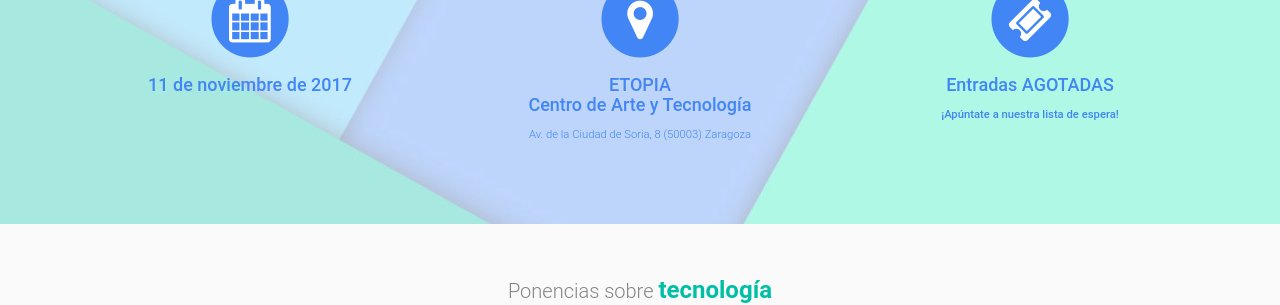
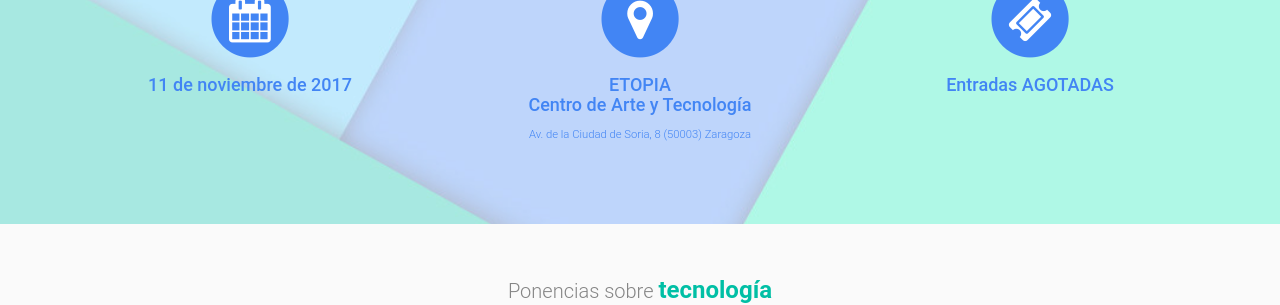
Before and after one commit to jessicaredrado/web_wtm_zgz_17, a Jekyll site: the page built from index.html, in a window 1280 px wide and 1400 px high. Shown: the part 439-744 px from the top of the window. Built offline with Jekyll 4.4.1, drawn with Linux system fonts in a browser that asks for light colours; some of the changed text lies outside the part shown.

Commit message:
Añadimos apartado con lista de distribucion, ocultamos apartado de lista de espera para venta de entradas y añadimos visualizacion de videos de Youtube en la agenda.

```diff
--- a/_config.yml
+++ b/_config.yml
@@ -418,6 +418,7 @@ talks_track_1:
     speaker: Marisa Claver Barón
     bio_speaker:
     twitter_speaker:
+    url_youtube: BDHyZMftnrQ
   - time: 11:00-11:25
     track: 1
     name: 'Más de 10 Años acercando la tecnología a las chicas en Aragón'
@@ -425,6 +426,7 @@ talks_track_1:
     speaker: María Villarroya Gaudó
     bio_speaker:
     twitter_speaker:
+    url_youtube: nRLoexIesw4
   - time: '11:30-11:40'
     track: 1
     name: 'Talento femenino en la gestión y dirección de proyectos y equipos'
@@ -432,6 +434,7 @@ talks_track_1:
     speaker: Mayte Ortín Puertolas
     bio_speaker:
     twitter_speaker:
+    url_youtube: kWmYkB5kqkg
   - time: '11:45-12:15'
     track: all
     name: DESCANSO CAFÉ
@@ -446,6 +449,7 @@ talks_track_1:
     speaker: Irene Luzán Gallego
     bio_speaker:
     twitter_speaker:
+    url_youtube: IlhHkdoMr8A
   - time: 12:45-13:10
     track: 1
     name: 'Una sede electronica para la igualdad de oportunidades'
@@ -453,6 +457,7 @@ talks_track_1:
     speaker: Maria Jesus Fernández Ruiz
     bio_speaker:
     twitter_speaker:
+    url_youtube: zo1hw8nFQXs
   - time: 13:15-13:40
     track: 1
     name: 'Cómo Youtube nos ayuda a conseguir nuestros sueños'
@@ -460,6 +465,7 @@ talks_track_1:
     speaker: Lucia Sanchez
     bio_speaker:
     twitter_speaker:
+    url_youtube: oxWFVjHe5j0
   - time: 13:45-14:10
     track: 1
     name: 'No, este robot no lo ha hecho mi hermano'
@@ -481,6 +487,7 @@ talks_track_1:
     speaker: 'Diana Ruiz'
     bio_speaker:
     twitter_speaker:
+    url_youtube: 8BaX-X2IEDc
   - time: 16:15-16:25
     track: 1
     name: 'Aprendiendo a que los ordenadores aprendan'
@@ -488,6 +495,7 @@ talks_track_1:
     speaker: Ana Belén Cambra Linés
     bio_speaker:
     twitter_speaker:
+    url_youtube: wZA-lEGBHw8
   - time: 16:30-16:55
     track: 1
     name: 'Mi viaje del desarrollo al diseño y todo lo que aprendí por el camino'
@@ -495,6 +503,7 @@ talks_track_1:
     speaker: Lucía Gómez López
     bio_speaker:
     twitter_speaker:
+    url_youtube: dnBzNy1vEsY
   - time: 17:00-17:30
     track: all
     name: DESCANSO CAFÉ
@@ -509,6 +518,7 @@ talks_track_1:
     speaker: Raquel García Escobedo
     bio_speaker:
     twitter_speaker:
+    url_youtube: hTruhnWlL74
   - time: 18:00-18:25
     track: 1
     name: 'Mujeres en ciberseguridad: ¡cambiemos los números!'
@@ -516,6 +526,7 @@ talks_track_1:
     speaker: Carmen López
     bio_speaker:
     twitter_speaker:
+    url_youtube: A861SkO4AbE
   - time: 18:30-18:50
     track: all
     name: 'MONOLOGOS: RISArchers'
@@ -560,6 +571,7 @@ talks_track_2:
     speaker: Veronica Abizanda
     bio_speaker:
     twitter_speaker:
+    url_youtube: PFdNgNEzvfU
   - time: '11:00-11:25'
     track: 2
     name: 'Usos inesperados para objetos comunes'
@@ -567,6 +579,7 @@ talks_track_2:
     speaker: Marta Pérez Campos
     bio_speaker:
     twitter_speaker:
+    url_youtube: -82CNBwnyZM
   - time: 11:30-11:40
     track: 2
     name: 'Cómo hacer que alguien de letras se interese por la ciencia a través de la tecnología'
@@ -574,6 +587,7 @@ talks_track_2:
     speaker: Marta Azanza Hernández
     bio_speaker:
     twitter_speaker:
+    url_youtube: cDsk001C1JQ
   - time: 11:45-12:15
     track: all
     name: DESCANSO CAFÉ
@@ -588,6 +602,7 @@ talks_track_2:
     speaker: Cristina Pérez Galán (TORRESBURRIEL ESTUDIO)
     bio_speaker:
     twitter_speaker:
+    url_youtube: 0tr7R4D7Rsk
   - time: 12:45-13:10
     track: 2
     name: 'From zero to hero @ adidas'
@@ -595,6 +610,7 @@ talks_track_2:
     speaker: Isabel Agustín Lafuente y Paloma Royo Cascajares (ADIDAS)
     bio_speaker:
     twitter_speaker:
+    url_youtube: vrCoPgcBJ_U
   - time: 13:15-13:40
     track: 2
     name: 'Sistemas de navegación por satélite europeos'
@@ -602,6 +618,7 @@ talks_track_2:
     speaker: Elisabet Lacarra
     bio_speaker:
     twitter_speaker:
+    url_youtube: -4Fbhb0eqf0
   - time: 13:45-14:10
     track: 2
     name: 'Marketing analítico:usando los datos para vender más'
@@ -609,6 +626,7 @@ talks_track_2:
     speaker: Silvia Casas Cañadas
     bio_speaker:
     twitter_speaker:
+    url_youtube: _A3JUdtZlyI
   - time: 14:15-15:45
     track: all
     name: COMIDA
@@ -623,6 +641,7 @@ talks_track_2:
     speaker: Noemi Medina (INTELYGENZ)
     bio_speaker:
     twitter_speaker:
+    url_youtube: DCdkrHpPsS4
   - time: 16:15-16:25
     track: 2
     name: 'Sin género de dudas, tecnología'
@@ -630,6 +649,7 @@ talks_track_2:
     speaker: Luisa Lahoz Folguera
     bio_speaker:
     twitter_speaker:
+    url_youtube: 3xlM-zn1wQM
   - time: 16:30-16:55
     track: 2
     name: 'Cómo empatizar con el usuario desde el backend'
@@ -637,6 +657,7 @@ talks_track_2:
     speaker: Belén Ortega (CENTRAL DE RESERVAS)
     bio_speaker:
     twitter_speaker:
+    url_youtube: krdJLwvze6s
   - time: 17:00-17:30
     track: all
     name: DESCANSO CAFÉ
@@ -651,6 +672,7 @@ talks_track_2:
     speaker: Marta Ortín Obon
     bio_speaker:
     twitter_speaker:
+    url_youtube: Mb5YqL_umoA
   - time: 18:00-18:25
     track: 2
     name: 'Women in New Media Art - Etopia Archive'
@@ -658,6 +680,7 @@ talks_track_2:
     speaker: María Blasco
     bio_speaker:
     twitter_speaker:
+    url_youtube: EThrVOIE77k
   - time: 18:30-18:50
     track: all
     name: MONOLOGOS
--- a/_includes/agenda.html
+++ b/_includes/agenda.html
@@ -43,6 +43,9 @@
                   {% assign talk_track_1_descrip = talk_track_1.descrip | strip_newlines %}
                   {% assign talk_track_2_descrip = talk_track_2.descrip | strip_newlines %}
 
+                  {% assign talk_track_1_youtube = talk_track_1.url_youtube | strip_newlines %}
+                  {% assign talk_track_2_youtube = talk_track_2.url_youtube | strip_newlines %}
+
                   {% if talk_track_1_name == "" %}
 
                 <td class="empty"></td>
@@ -71,6 +74,10 @@
                           <p><strong>{{ talk_track_1.speaker }}</strong></p>
                           <!--<hr class="small">
                           <p>{{ talk_track_1.bio_speaker }}</p>-->
+                          {% if talk_track_1_youtube != ""  %}
+                          <hr class="small">
+                          <iframe width="90%" height="315" src="https://www.youtube.com/embed/{{ talk_track_1_youtube }}"  allowfullscreen></iframe>
+                          {% endif %}
                           <div class="visible-xs-block text-center">
                             <button type="button" class="btn btn-default" data-dismiss="modal">CERRAR</button>
                           </div>
@@ -110,6 +117,10 @@
                           <p><strong>{{ talk_track_2.speaker }}</strong></p>
                           <!--<hr class="small"/>
                           <p>{{ talk_track_2.bio_speaker }}</p>-->
+                          {% if talk_track_2_youtube != ""  %}
+                          <hr class="small">
+                          <iframe width="560" height="315" src="https://www.youtube.com/embed/{{ talk_track_2_youtube }}"  allowfullscreen></iframe>
+                          {% endif %}
                           <div class="visible-xs-block text-center">
                             <button type="button" class="btn btn-default" data-dismiss="modal">CERRAR</button>
                           </div>
--- a/_includes/details.html
+++ b/_includes/details.html
@@ -12,10 +12,6 @@
               <h4>
                 <strong>11 de noviembre de 2017</strong>
               </h4>
-              <!--
-              <p>Lorem ipsum dolor sit amet, consectetur adipisicing elit.</p>
-              <a href="#" class="btn btn-light">Learn More</a>
-              -->
             </div>
           </div>
           <div class="col-md-4 col-sm-4 col-xs-12">
@@ -27,11 +23,7 @@
               <h4>
                 <strong>ETOPIA<br/>Centro de Arte y Tecnología</strong>
               </h4>
-
               <p>Av. de la Ciudad de Soria, 8 (50003) Zaragoza</p>
-              <!--
-              <a href="#" class="btn btn-light">Learn More</a>
-              -->
             </div>
           </div>
           <div class="col-md-4 col-sm-4 col-xs-12">
@@ -40,28 +32,37 @@
               <i class="fa fa-circle fa-stack-2x"></i>
               <i class="fa fa-ticket fa-stack-1x" style="color: #ffffff;"></i>
             </span>
-              <h4>
+
                 <!--
+                  <h4>
                 <strong>Entradas disponibles <br/> 15 de septiembre a las 10:00</strong>
+                </h4>
                 -->
                 <!--
+                  <h4>
                 <strong>Entradas ya a la venta</strong>
+                </h4>
                 -->
                 <!--
+                  <h4>
                 <strong>Primera tanda de entradas AGOTADAS</strong>
+                </h4>
               -->
               <!--
+                <h4>
               <strong>Entradas de nuevo a la venta</strong>
               </h4>
             -->
+            <h4>
             <strong>Entradas AGOTADAS</strong>
-</h4><p>
+            </h4>
+              <!--
+                <p>
             <strong>¡Apúntate a nuestra lista de espera!</strong>
-              <!--
-              <p>Lorem ipsum dolor sit amet, consectetur adipisicing elit.</p>
-              <a href="#" class="btn btn-light">Learn More</a>
-              -->
             </p>
+          -->
+
+
             </div>
           </div>
 
--- /dev/null
+++ b/_includes/list_distribution.html
@@ -0,0 +1,21 @@
+<section id="tickets" class="tickets bg-blue">
+  <div class="container">
+    <div class="row">
+      <div class="col-lg-12 text-center">
+
+        <p class="lead">¿Quieres que te mantengamos al tanto de todas nuestras novedades y todo lo que vamos a hacer en el futuro?</span><br/></p>
+        <p class="lead">
+          <span class="wtm-highlight">¡Apúntate a nuestra lista de distribución y entérate de todo!</span>
+        </p>
+
+      </div>
+
+      <div class="col-lg-12 text-center">
+        <a class="btn btn-dark btn-primary btn-lg" target="_blank" href="https://groups.google.com/forum/#!forum/mullerestech"><strong>Lista de distribución</strong></a>
+      </div>
+
+    </div>
+    <!-- /.row -->
+  </div>
+  <!-- /.container -->
+</section>
--- a/_layouts/front.html
+++ b/_layouts/front.html
@@ -14,7 +14,11 @@
   <!-- Introduccion -->
   {% include intro.html %}
   <!-- Entradas -->
+  {% comment %}
   {% include tickets.html %}
+  {% endcomment %}
+  <!-- Lista de distribucion -->
+  {% include list_distribution.html %}
   <!-- Cuenta atras -->
   {% include countdown.html %}
   <!-- Codigo de conducta -->
```
